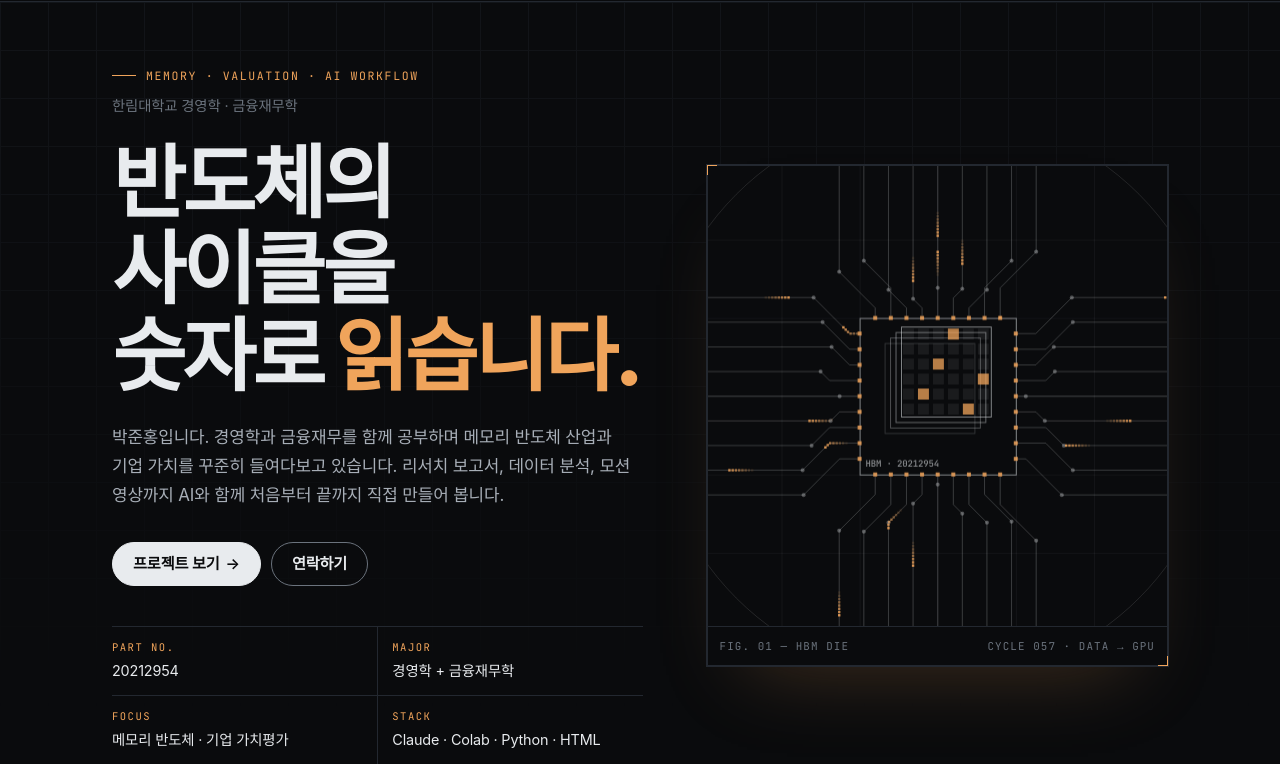
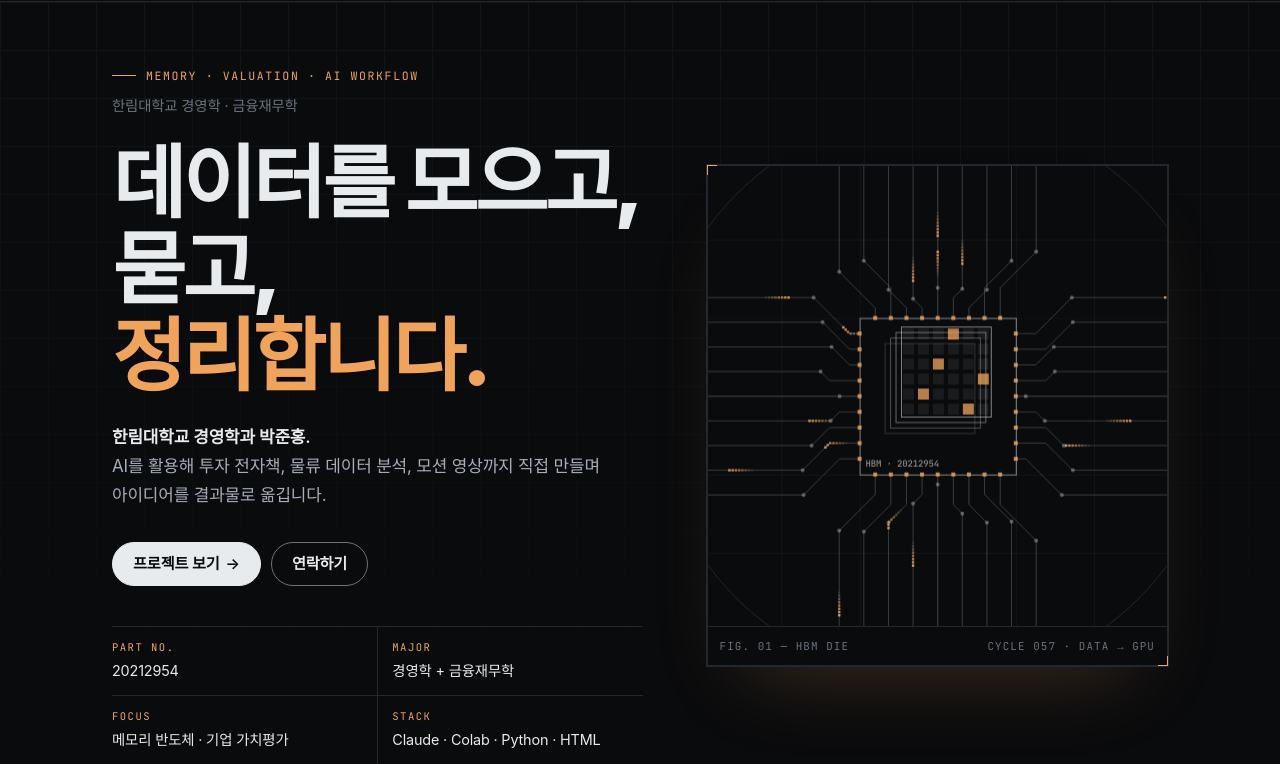
Before and after one commit to wnsghd0718/public_html, a plain HTML site: page index.html in a window 1280 px wide. Shown: the part 59-823 px from the top of the page. Drawn offline with Linux system fonts and the light colour scheme; a web font is replaced by a local one.

Commit message:
첫 화면 소개 문구 변경: 데이터를 모으고, 묻고, 정리합니다.

```diff
--- a/index.html
+++ b/index.html
@@ -41,10 +41,10 @@
       <div class="hero wrap">
         <div class="hero-text">
           <p class="eyebrow"><span class="mono">MEMORY · VALUATION · AI WORKFLOW</span>한림대학교 경영학 · 금융재무학</p>
-          <h1><span class="line">반도체의 사이클을</span><span class="line">숫자로 <em>읽습니다.</em></span></h1>
+          <h1><span class="line">데이터를 모으고,</span><span class="line">묻고, <em>정리합니다.</em></span></h1>
           <p class="lede">
-            박준홍입니다. 경영학과 금융재무를 함께 공부하며 메모리 반도체 산업과 기업 가치를 꾸준히 들여다보고 있습니다.
-            리서치 보고서, 데이터 분석, 모션 영상까지 AI와 함께 처음부터 끝까지 직접 만들어 봅니다.
+            <strong>한림대학교 경영학과 박준홍.</strong><br>
+            AI를 활용해 투자 전자책, 물류 데이터 분석, 모션 영상까지 직접 만들며 아이디어를 결과물로 옮깁니다.
           </p>
           <div class="hero-cta">
             <a class="btn btn-solid" href="#work">프로젝트 보기 <span aria-hidden="true">→</span></a>
```
